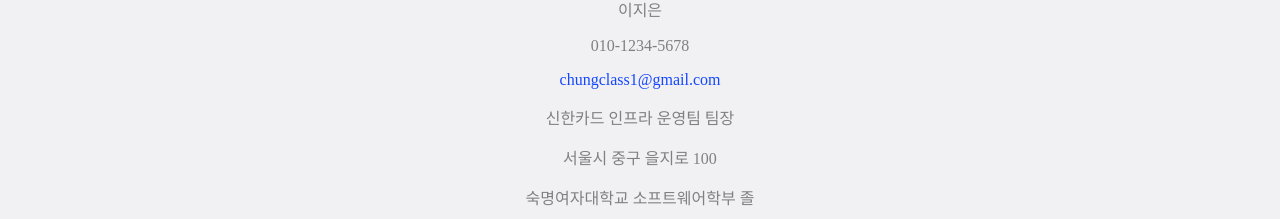
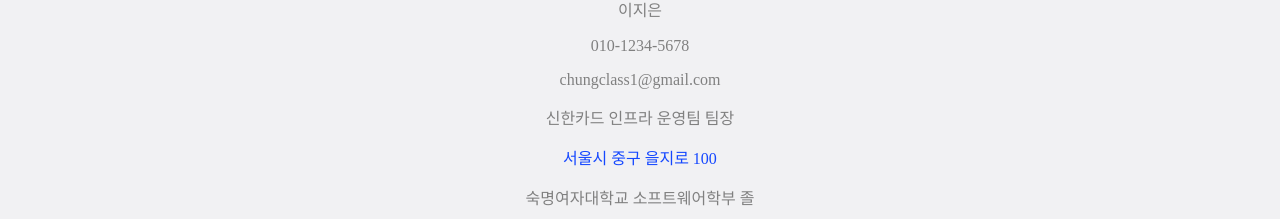
Before and after one commit to cwave-org/S-pLayList, a React (Create React App) app in the folder s_playlist/: page /1 in a window 1280 px wide. Shown: the part 1291-1510 px from the top of the page. Built offline with nearby package versions, Linux system fonts and the light colour scheme.

Commit message:
[fix] 가사 플레이 순서

```diff
--- a/s_playlist/src/pages/MyAlbum.js
+++ b/s_playlist/src/pages/MyAlbum.js
@@ -55,12 +55,12 @@
 
             <div className="myintroduce">
                 <p style={ {  color: colors1[value] }}>이지은</p>
-                <p style={ {  color: colors3[value] }}>010-1234-5678</p>
-                <p style={ {  color: colors5[value] }}>chungclass1@gmail.com</p>
-                <p style={ {  color: colors7[value] }}>신한카드 인프라 운영팀 팀장</p>
-                <p style={ {  color: colors2[value] }}>서울시 중구 을지로 100</p>
-                <p style={ {  color: colors4[value] }}>숙명여자대학교 소프트웨어학부 졸</p>
-                <p style={ {  color: colors6[value] }}>Fax = 002 - 1234 - 5678</p>
+                <p style={ {  color: colors2[value] }}>010-1234-5678</p>
+                <p style={ {  color: colors3[value] }}>chungclass1@gmail.com</p>
+                <p style={ {  color: colors4[value] }}>신한카드 인프라 운영팀 팀장</p>
+                <p style={ {  color: colors5[value] }}>서울시 중구 을지로 100</p>
+                <p style={ {  color: colors6[value] }}>숙명여자대학교 소프트웨어학부 졸</p>
+                <p style={ {  color: colors7[value] }}>Fax = 002 - 1234 - 5678</p>
             </div>
 
 
```
